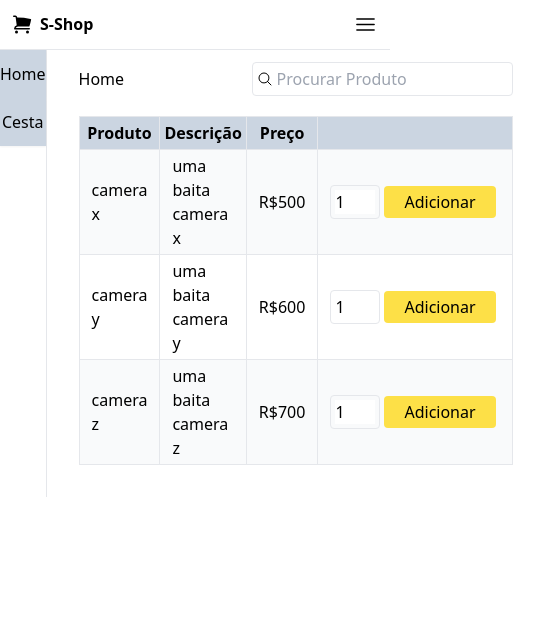
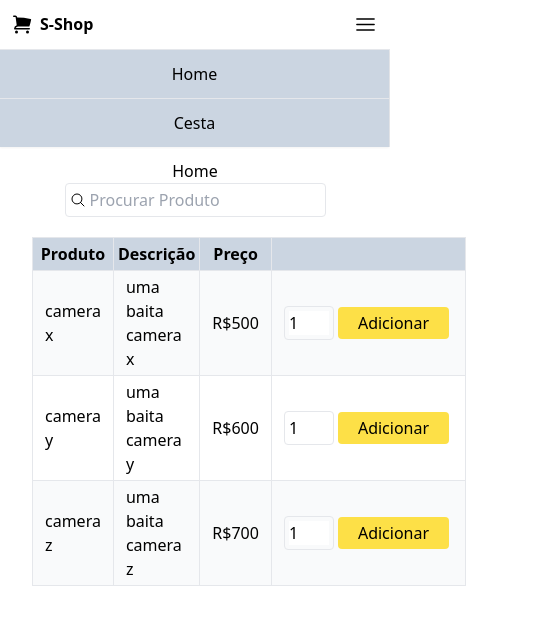
Before and after one commit to brunofuentes/react-shop-cart, a React (Create React App) app: page / in a window 390 px wide. Shown: the top 624 px of the page, 545 px wide, since content can reach past the window. Built offline with nearby package versions, Linux system fonts and the light colour scheme.

Commit message:
feat: design improvements

```diff
--- a/src/components/Basket.jsx
+++ b/src/components/Basket.jsx
@@ -15,7 +15,7 @@ function Basket() {
 					onChange={(e) => setOrderName(e.target.value)}
 				/>
 			</div>
-			<div className="pt-5 pb-3">
+			<div className="relative pt-5 pb-3">
 				<table className="table-auto border w-full mx-auto">
 					<thead className="bg-slate-300">
 						<tr className="border-b">
@@ -49,7 +49,7 @@ function Basket() {
 								<td className="border-r px-3 py-1">{item.name}</td>
 								<td className="border-r px-3 py-1">{item.description}</td>
 								<td className="border-r text-center py-1 px-3">R${item.price * item.qty}</td>
-								<td className="px-3 py-1 text-center hover:bg-red-500" width="5%">
+								<td className="text-center hover:bg-red-500" width="5%">
 									<button onClick={() => removeCartItem(item)}>
 										<img
 											width={16}
--- a/src/components/PageLayout.jsx
+++ b/src/components/PageLayout.jsx
@@ -18,12 +18,18 @@ function PageLayout() {
 					<img width={25} height={25} src="/images/icons/bars_icon.svg" alt="Menu" />
 				</span>
 			</nav>
-			<section className="flex mx-auto">
-				<div className="flex flex-col border-r w-1/6">
-					<button className="bg-slate-300 hover:scale-105 hover:bg-slate-400 shadow-sm py-3" onClick={() => navigate('/')}>
+			<section className="flex mx-auto sm:min-h-[93vh] flex-col sm:flex-row">
+				<div className="flex flex-col border-r sm:w-1/6">
+					<button
+						className="bg-slate-300 border-b hover:scale-105 hover:bg-slate-400 shadow-sm py-3"
+						onClick={() => navigate('/')}
+					>
 						Home
 					</button>
-					<button className="bg-slate-300 hover:scale-105 hover:bg-slate-400 shadow-sm py-3" onClick={() => navigate('/basket')}>
+					<button
+						className="bg-slate-300 hover:scale-105 hover:bg-slate-400 shadow-sm py-3"
+						onClick={() => navigate('/basket')}
+					>
 						Cesta {cartItems.length > 0 && cartItems.length}
 					</button>
 				</div>
--- a/src/components/PageLayoutAdmin.jsx
+++ b/src/components/PageLayoutAdmin.jsx
@@ -16,12 +16,18 @@ function PageLayoutAdmin() {
 					<img width={25} height={25} src="/images/icons/bars_icon.svg" alt="Menu" />
 				</span>
 			</nav>
-			<section className="flex mx-auto">
-				<div className="flex flex-col border-r w-1/6">
-					<button className="bg-slate-300 hover:scale-105 hover:bg-slate-400 shadow-sm py-3" onClick={() => navigate('/admin')}>
+			<section className="flex mx-auto sm:min-h-[93vh] flex-col sm:flex-row">
+				<div className="flex flex-col border-r sm:w-1/6 ">
+					<button
+						className="bg-slate-300 border-b hover:scale-105 hover:bg-slate-400 shadow-sm py-3"
+						onClick={() => navigate('/admin')}
+					>
 						Produtos
 					</button>
-					<button className="bg-slate-300 hover:scale-105 hover:bg-slate-400 shadow-sm py-3" onClick={() => navigate('/admin/orders')}>
+					<button
+						className="bg-slate-300 hover:scale-105 hover:bg-slate-400 shadow-sm py-3"
+						onClick={() => navigate('/admin/orders')}
+					>
 						Compras
 					</button>
 				</div>
--- a/src/pages/Home.jsx
+++ b/src/pages/Home.jsx
@@ -5,7 +5,7 @@ import SearchProduct from '../components/SearchProduct'
 function Home() {
 	return (
 		<div className="flex flex-grow flex-col px-8 py-3">
-			<div className="flex justify-between items-center">
+			<div className="flex flex-col sm:flex-row justify-between items-center">
 				<span>Home</span>
 				<SearchProduct />
 			</div>
```
